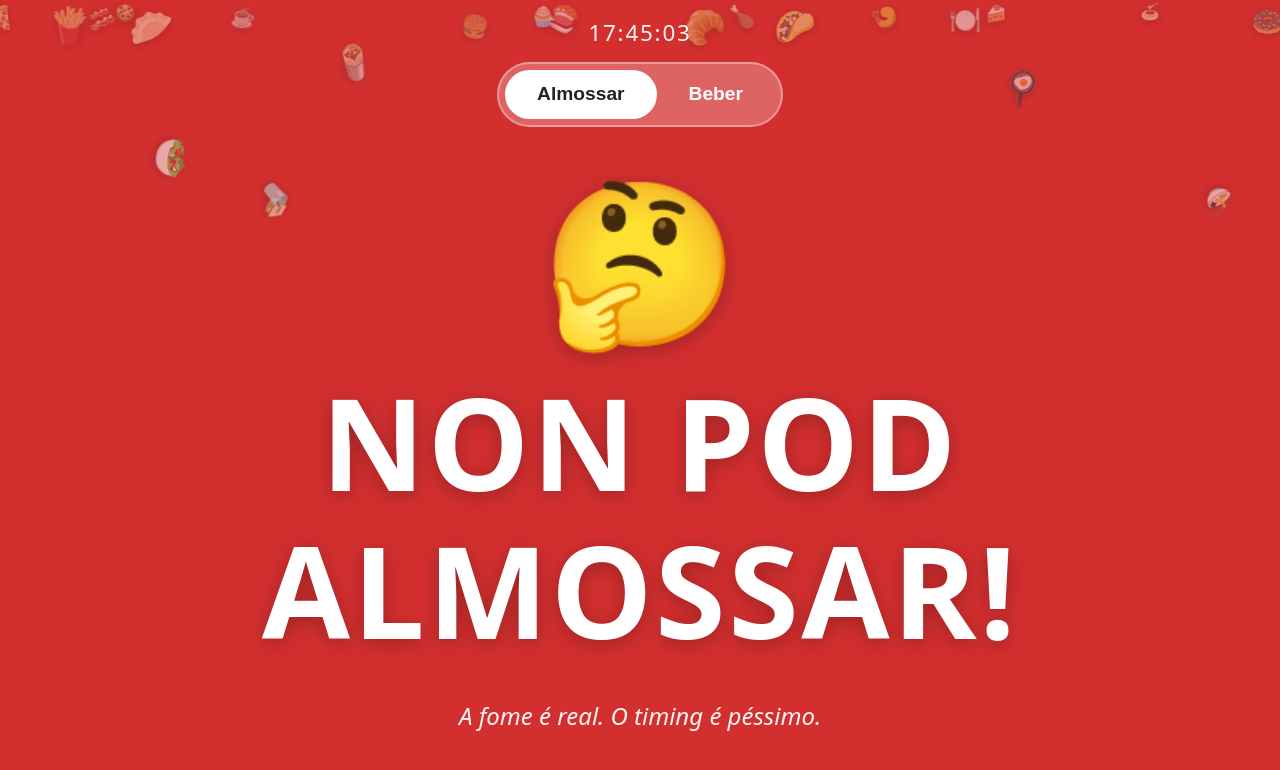
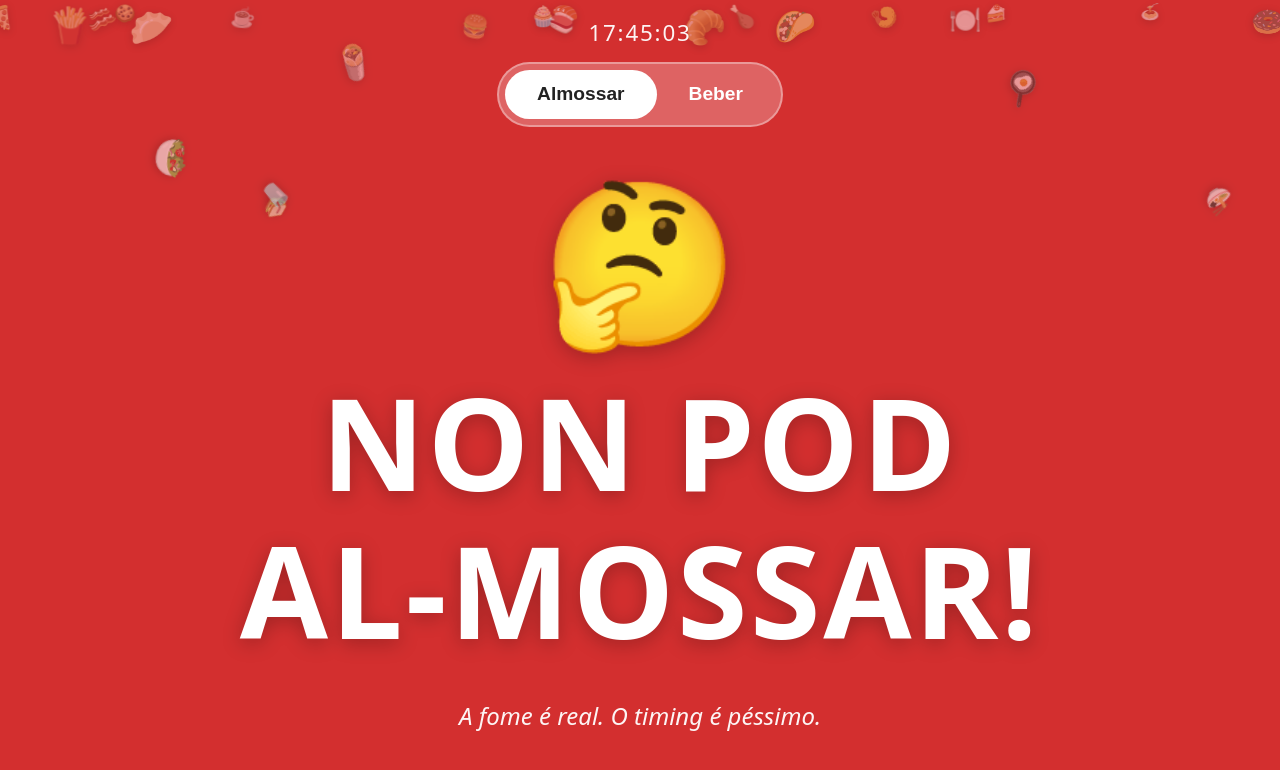
Before and after one commit to manofgpa/jah-pod-al-mossar, a React (Vite) app: page / in a window 1280 px wide. Shown: the top 770 px of the page. Built offline with nearby package versions, Linux system fonts and the light colour scheme.

Commit message:
Update title display in App component to correct spelling of 'AL-MOSSAR!' for improved branding consistency.

```diff
--- a/src/App.tsx
+++ b/src/App.tsx
@@ -655,7 +655,7 @@ export default function App() {
             <h1 className="app__title app__title--big app__title--two-lines">
               <span className="app__title-line">NON POD</span>
               <span className="app__title-line">
-                {mode === 'lunch' ? 'ALMOSSAR!' : 'BEBER!'}
+                {mode === 'lunch' ? 'AL-MOSSAR!' : 'BEBER!'}
               </span>
             </h1>
           )}
```
